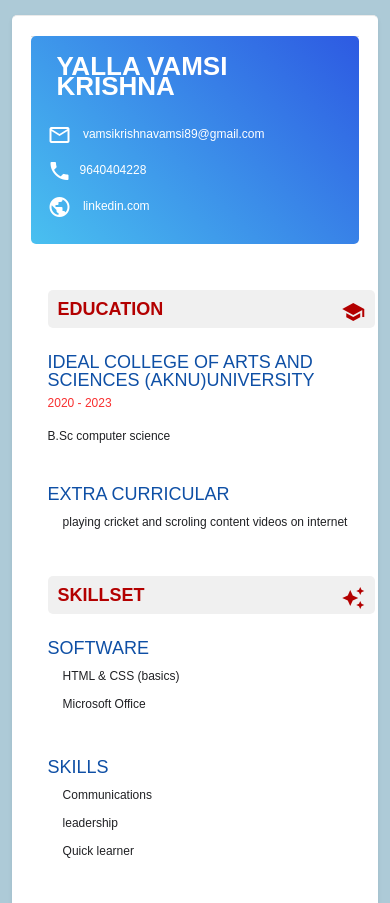
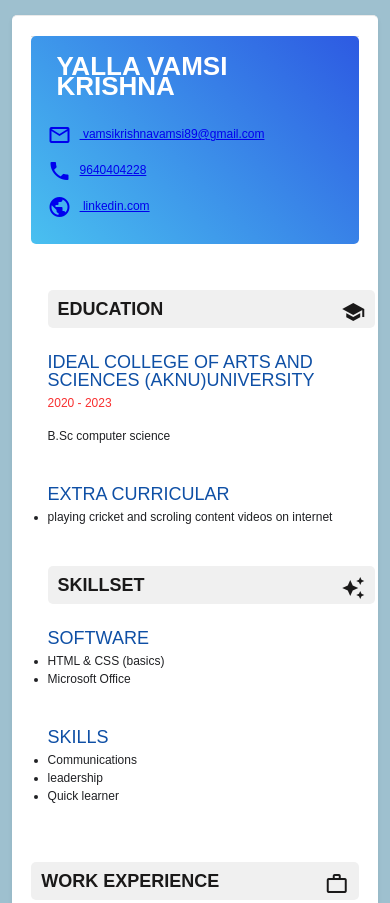
Before and after one commit to vamsi-brs/-goal3, a plain HTML site: page index.html in a window 390 px wide. Shown: the top 903 px of the page. Drawn offline with Linux system fonts and the light colour scheme; a web font is replaced by a local one.

Commit message:
Update style.css

```diff
--- a/assets/css/style.css
+++ b/assets/css/style.css
@@ -18,10 +18,11 @@ body {
   font-family: 'Conv_Roboto-Regular', Sans-Serif; /* Font family for entire body */
   font-size: 12px;
   font-weight: normal;
+
   color: #202124; /* color for entire body */
   line-height: 1.5em;
-  background: #3d82a16b;
-}
+  background: #186b8d6b;
+}s
 a {
   text-decoration: none;
   outline: 0;
@@ -30,9 +31,7 @@ a {
 ul {
   padding-left: 0;
 }
-li {
-  list-style: none;
-}
+
 /*** 2.0 - Globals ***/
 h1 {
   text-transform: uppercase;
@@ -46,7 +45,7 @@ h2 {
   margin-bottom: 25px;
   text-transform: uppercase;
   font-weight: bold;
-  color:#b30000
+  color:#1a1919
 }
 h2 span {
   vertical-align: bottom;
@@ -57,6 +56,7 @@ h3 {
   margin-bottom: 5px;
   text-transform: uppercase;
   font-size: 18px;
+
 }
 article {
   margin-bottom: 40px;
@@ -69,11 +69,11 @@ p span {
   margin-bottom: 15px;
   display: block;
 }
-ul li {
+/* ul li {
   background: url("../../images/arrow.png") 0 9px no-repeat;
   padding-left: 15px;
   line-height: 28px;
-}
+} */
 /*** 3.0 - Fonts ***/
 @font-face {
   font-family: 'Conv_Roboto-Regular';
@@ -111,6 +111,7 @@ header ul li {
   float: right;
   margin-right: 10px;
   line-height: 80px; /* here line-height should be equal to height of the main class header */
+  list-style: none;
 }
 header ul li i {
   vertical-align: middle;
@@ -124,6 +125,7 @@ aside {
   width: 25%;
   height: 50%;
   float: left;
+
   padding-top: 5%;
   padding-left: 5%;
 }
@@ -184,8 +186,7 @@ header ul li {
 	line-height: 36px;
 	padding-left: 0;
 }
-	header ul li a {
-		color: #fff;
+
 	}
   #wrapper {
     max-width: 84%;
```
